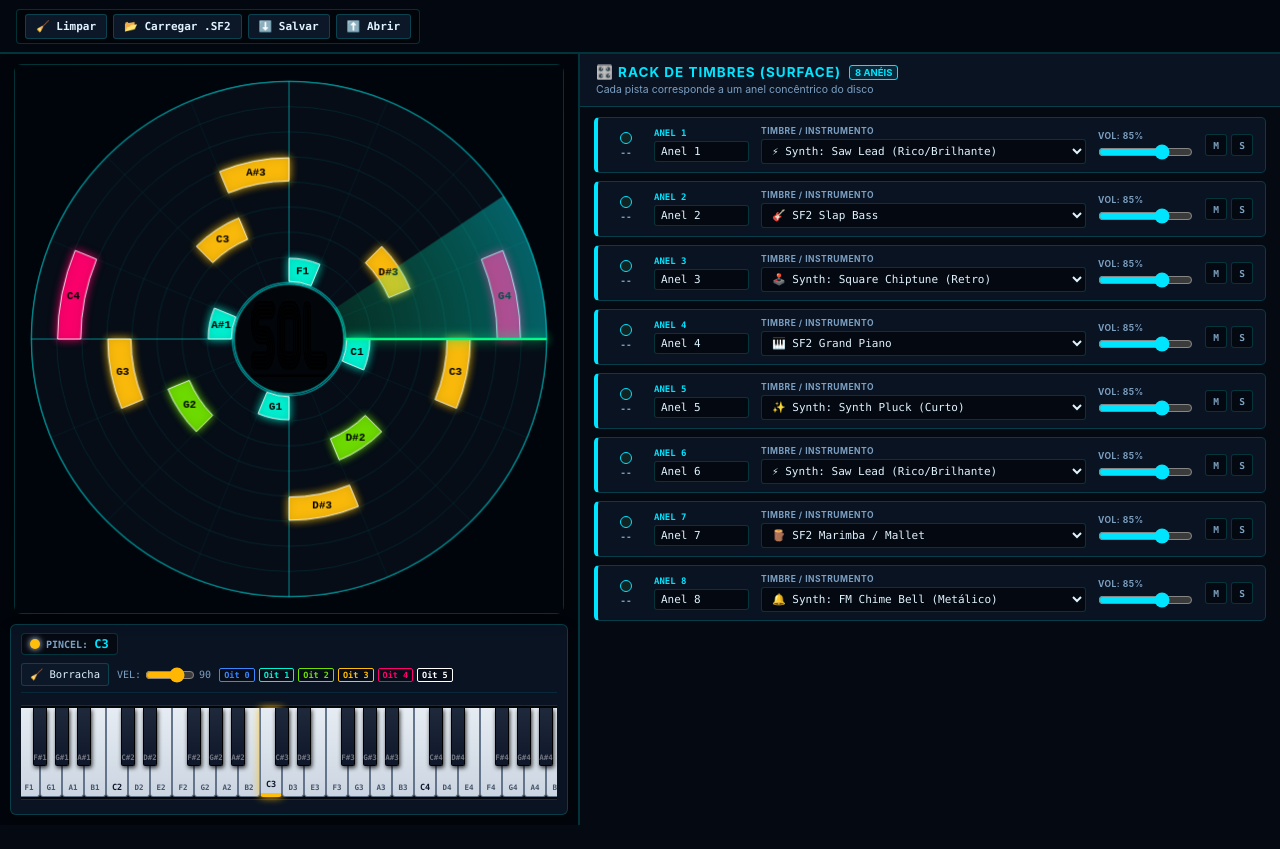
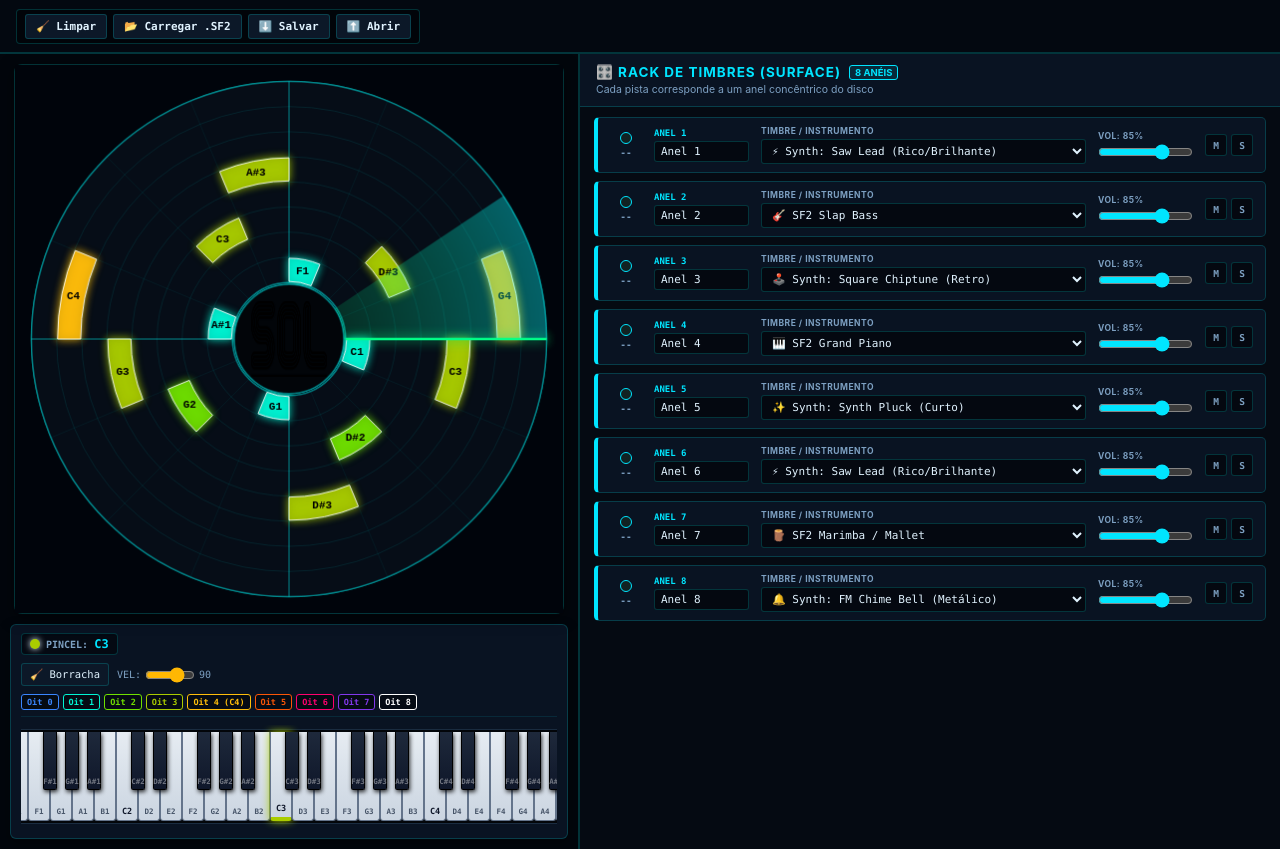
Before and after one commit to sandrobenigno/Sound_Of_Life, a plain HTML site: page sequencer.html in a window 1280 px wide. Shown: the part 81-930 px from the top of the page. Before the commit the page ends 906 px from the top, so only its background shows below. Drawn offline with Linux system fonts and the light colour scheme; animation ran at ten frames a second.

Commit message:
Sequenciador - Piano 88 Teclas

```diff
--- a/src/sequencer/PianoPalette.js
+++ b/src/sequencer/PianoPalette.js
@@ -1,19 +1,23 @@
 /**
  * PianoPalette.js
- * Teclado interativo de 5 oitavas (C0 a C5 - 61 teclas).
+ * Teclado interativo de 88 teclas (A0 a C8).
+ * Padrão acústico universal compatível com 100% dos SoundFonts SF2 e instrumentos acústicos/digitais.
  * Atua como "Paleta de Cores" para seleção de notas melódicas com preview auditivo imediato
  * e atribuição para o pincel do sequenciador polar.
  */
 
-import { ScaleCatalog, NOTE_NAMES } from '../surface/ScaleCatalog.js';
+import { ScaleCatalog } from '../surface/ScaleCatalog.js';
 
 export const OCTAVE_COLORS = {
-  0: '#3a86ff', // Azul profundo
+  0: '#3a86ff', // Azul clássico (A0, A#0, B0)
   1: '#00f5d4', // Ciano / Turquesa
   2: '#70e000', // Verde / Esmeralda
-  3: '#ffbe0b', // Âmbar / Dourado
-  4: '#ff006e', // Magenta / Rosa neon
-  5: '#ffffff'  // Branco
+  3: '#aacc00', // Verde-amarelado / Chartreuse
+  4: '#ffbe0b', // Dourado / Âmbar (Dó Central C4)
+  5: '#fb5607', // Laranja
+  6: '#ff006e', // Rosa neon / Magenta
+  7: '#8338ec', // Violeta / Púrpura
+  8: '#ffffff'  // Branco cristalino (C8)
 };
 
 export class PianoPalette {
@@ -70,47 +74,44 @@ export class PianoPalette {
               <span id="paletteVelDisplay">${this.activeVel}</span>
             </div>
 
-            <div class="palette-octave-legend">
-              <span class="oct-tag" style="--c: ${OCTAVE_COLORS[0]}">Oit 0</span>
-              <span class="oct-tag" style="--c: ${OCTAVE_COLORS[1]}">Oit 1</span>
-              <span class="oct-tag" style="--c: ${OCTAVE_COLORS[2]}">Oit 2</span>
-              <span class="oct-tag" style="--c: ${OCTAVE_COLORS[3]}">Oit 3</span>
-              <span class="oct-tag" style="--c: ${OCTAVE_COLORS[4]}">Oit 4</span>
-              <span class="oct-tag" style="--c: ${OCTAVE_COLORS[5]}">Oit 5</span>
+            <div class="palette-octave-legend" id="octaveJumpContainer" title="Clique para rolar até a oitava desejada">
+              <span class="oct-tag oct-jump-btn" data-oct="0" style="--c: ${OCTAVE_COLORS[0]}">Oit 0</span>
+              <span class="oct-tag oct-jump-btn" data-oct="1" style="--c: ${OCTAVE_COLORS[1]}">Oit 1</span>
+              <span class="oct-tag oct-jump-btn" data-oct="2" style="--c: ${OCTAVE_COLORS[2]}">Oit 2</span>
+              <span class="oct-tag oct-jump-btn" data-oct="3" style="--c: ${OCTAVE_COLORS[3]}">Oit 3</span>
+              <span class="oct-tag oct-jump-btn" data-oct="4" style="--c: ${OCTAVE_COLORS[4]}">Oit 4 (C4)</span>
+              <span class="oct-tag oct-jump-btn" data-oct="5" style="--c: ${OCTAVE_COLORS[5]}">Oit 5</span>
+              <span class="oct-tag oct-jump-btn" data-oct="6" style="--c: ${OCTAVE_COLORS[6]}">Oit 6</span>
+              <span class="oct-tag oct-jump-btn" data-oct="7" style="--c: ${OCTAVE_COLORS[7]}">Oit 7</span>
+              <span class="oct-tag oct-jump-btn" data-oct="8" style="--c: ${OCTAVE_COLORS[8]}">Oit 8</span>
             </div>
           </div>
         </div>
 
-        <div class="piano-keyboard-scroll" id="pianoScrollArea">
+        <div class="piano-keyboard-scroll" id="pianoScrollArea" title="Dica: Use a rodinha do mouse ou arraste para rolar pelas 88 teclas">
           <div class="piano-keyboard" id="pianoKeyboard"></div>
         </div>
       </div>
     `;
 
-    this._generateKeys();
+    this._generate88Keys();
     this._bindEvents();
     this._highlightActiveKey();
 
-    // Rola suavemente para centralizar a Oitava 3 inicialmente
+    // Rola suavemente para centralizar a Oitava 3 / 4 inicialmente
     setTimeout(() => {
-      const c3Key = this.keyElements.get('C3');
-      const scrollArea = this.container.querySelector('#pianoScrollArea');
-      if (c3Key && scrollArea) {
-        scrollArea.scrollLeft = c3Key.offsetLeft - scrollArea.clientWidth / 2 + 30;
-      }
-    }, 100);
+      this.scrollToNote('C3');
+    }, 120);
   }
 
-  _generateKeys() {
+  _generate88Keys() {
     const keyboardEl = this.container.querySelector('#pianoKeyboard');
     keyboardEl.innerHTML = '';
     this.keyElements.clear();
 
-    // 5 oitavas de C0 (12) a C5 (72) = 61 teclas
-    const startMidi = 12; // C0
-    const endMidi = 72;   // C5
-
-    let whiteKeyIndex = 0;
+    // Piano Padrão Universal de 88 Teclas: A0 (MIDI 21) até C8 (MIDI 108)
+    const startMidi = 21;  // A0
+    const endMidi = 108;   // C8
 
     for (let midi = startMidi; midi <= endMidi; midi++) {
       const noteStr = ScaleCatalog.midiToNote(midi);
@@ -126,13 +127,12 @@ export class PianoPalette {
       keyEl.style.setProperty('--oct-color', color);
 
       if (isBlack) {
-        // Posicionamento relativo à tecla branca anterior
         keyEl.innerHTML = `<span class="key-name">${noteStr}</span>`;
       } else {
+        const isRootC = noteStr.startsWith('C') || noteStr === 'A0';
         keyEl.innerHTML = `
-          <span class="key-name ${noteStr.startsWith('C') ? 'key-root-name' : ''}">${noteStr}</span>
+          <span class="key-name ${isRootC ? 'key-root-name' : ''}">${noteStr}</span>
         `;
-        whiteKeyIndex++;
       }
 
       keyboardEl.appendChild(keyEl);
@@ -144,7 +144,9 @@ export class PianoPalette {
     const btnErase = this.container.querySelector('#btnEraseMode');
     const velSlider = this.container.querySelector('#paletteVelSlider');
     const velDisplay = this.container.querySelector('#paletteVelDisplay');
+    const scrollArea = this.container.querySelector('#pianoScrollArea');
 
+    // Botão de borracha
     btnErase.addEventListener('click', () => {
       this.eraseMode = !this.eraseMode;
       btnErase.classList.toggle('active', this.eraseMode);
@@ -152,10 +154,28 @@ export class PianoPalette {
       this.notify();
     });
 
+    // Slider de velocidade
     velSlider.addEventListener('input', (e) => {
       this.activeVel = parseInt(e.target.value, 10);
       velDisplay.textContent = this.activeVel;
       this.notify();
+    });
+
+    // Rolagem horizontal suave com a roda do mouse sobre o teclado
+    scrollArea.addEventListener('wheel', (e) => {
+      if (e.deltaY !== 0) {
+        e.preventDefault();
+        scrollArea.scrollLeft += e.deltaY;
+      }
+    }, { passive: false });
+
+    // Pílulas de salto rápido de oitavas
+    this.container.querySelectorAll('.oct-jump-btn').forEach(btn => {
+      btn.addEventListener('click', () => {
+        const oct = btn.dataset.oct;
+        const targetNote = oct === '0' ? 'A0' : `C${oct}`;
+        this.scrollToNote(targetNote);
+      });
     });
 
     // Clique nas teclas do piano
@@ -168,6 +188,17 @@ export class PianoPalette {
 
       this.selectNote(note, midi, true);
     });
+  }
+
+  scrollToNote(noteStr) {
+    const keyEl = this.keyElements.get(noteStr);
+    const scrollArea = this.container.querySelector('#pianoScrollArea');
+    if (keyEl && scrollArea) {
+      scrollArea.scrollTo({
+        left: keyEl.offsetLeft - scrollArea.clientWidth / 2 + 20,
+        behavior: 'smooth'
+      });
+    }
   }
 
   selectNote(noteStr, midi = null, playPreview = true) {
--- a/src/sequencer/style_sequencer.css
+++ b/src/sequencer/style_sequencer.css
@@ -349,12 +349,21 @@ body.seq-body {
   font-weight: bold;
   color: var(--c);
   border: 1px solid var(--c);
-  padding: 1px 4px;
-  border-radius: 2px;
-  background: rgba(0, 0, 0, 0.3);
+  padding: 2px 5px;
+  border-radius: 3px;
+  background: rgba(0, 0, 0, 0.4);
+  cursor: pointer;
+  transition: all 0.12s ease;
 }
 
-/* Teclado do Piano (Scrollável de 61 teclas) */
+.oct-tag:hover {
+  background: var(--c);
+  color: #000;
+  box-shadow: 0 0 6px var(--c);
+  transform: translateY(-1px);
+}
+
+/* Teclado do Piano (Scrollável de 88 teclas) */
 .piano-keyboard-scroll {
   width: 100%;
   overflow-x: auto;
```
